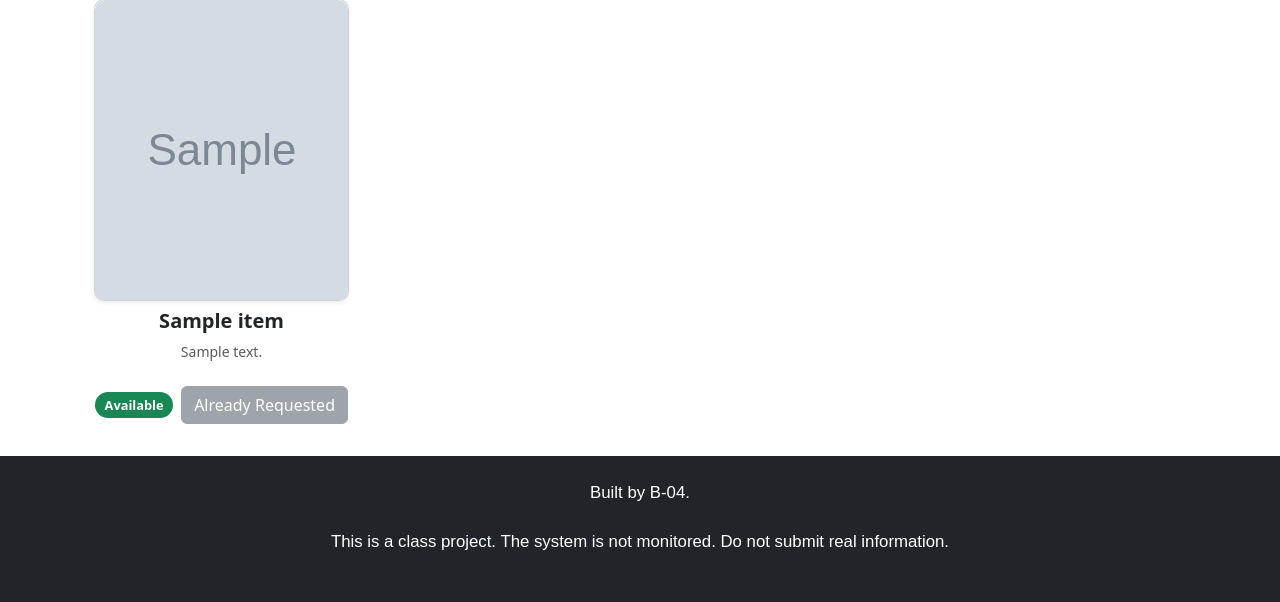
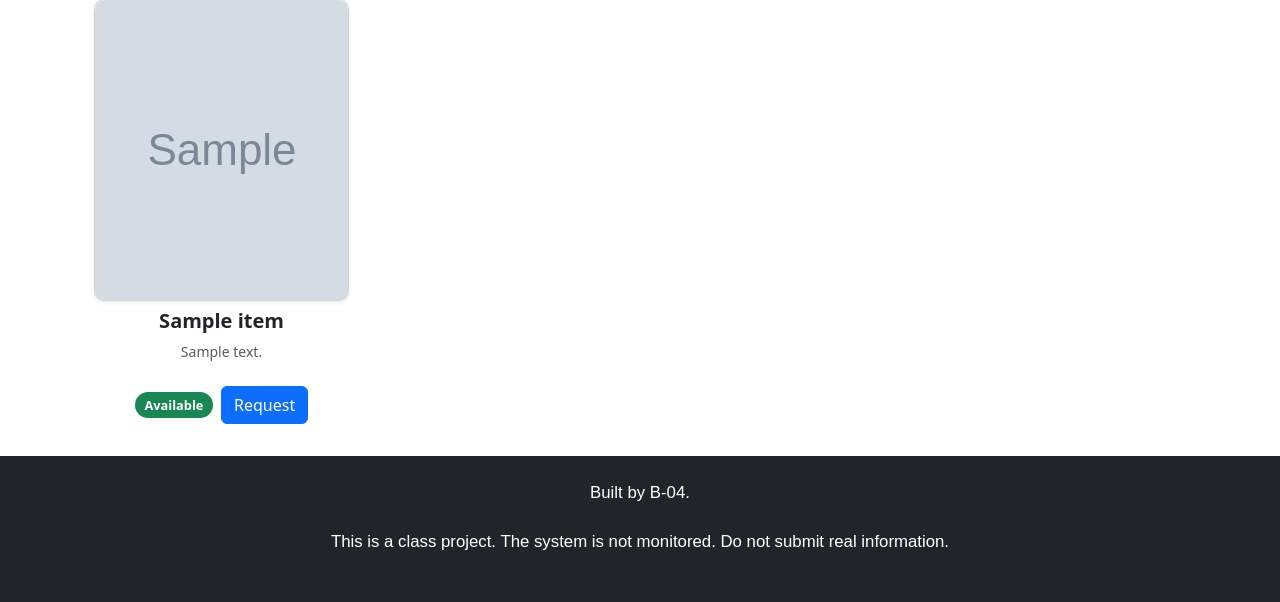
Before and after one commit to PiShrestha/toolhub, a Django app: page /collections/00000000-0000-0000-0000-000000000001/ in a window 1280 px wide. Shown: the part 483-1085 px from the top of the page. Run offline with Django 4.2, Linux system fonts and the light colour scheme; a user stored in the database is signed in; tables that the repository leaves empty hold one stand-in row (values such as "Sample post"); grey boxes marked "Sample" are stand-in pictures.

Commit message:
Simplify templates

```diff
--- a/toolhub/templates/toolhub/collections/view_collection.html
+++ b/toolhub/templates/toolhub/collections/view_collection.html
@@ -30,11 +30,9 @@
                 {% endif %}
                 {% if item.status == "available" %}
                     {% if user.is_authenticated %}
-                        {% if item.already_requested %}
-                            <button class="btn btn-secondary" disabled>Already Requested</button>
-                        {% else %}
-                            <a href="{% url 'request_borrow' item.id %}" class="btn btn-primary">Request</a>
-                        {% endif %}
+
+                        <a href="{% url 'request_borrow' item.id %}" class="btn btn-primary">Request</a>
+
                     {% else %}
                         <a href="{% url 'account_login' %}" class="btn btn-outline-primary">Sign in to Request</a>
                     {% endif %}
--- a/toolhub/templates/toolhub/items/tools_page.html
+++ b/toolhub/templates/toolhub/items/tools_page.html
@@ -52,11 +52,9 @@
                 {% endif %}
                 {% if item.status == "available" %}
                     {% if user.is_authenticated %}
-                        {% if item.already_requested %}
-                            <button class="btn btn-secondary" disabled>Already Requested</button>
-                        {% else %}
+
                             <a href="{% url 'request_borrow' item.id %}" class="btn btn-primary">Request</a>
-                        {% endif %}
+
                     {% else %}
                         <a href="{% url 'account_login' %}" class="btn btn-outline-primary">Sign in to Request</a>
                     {% endif %}
```
